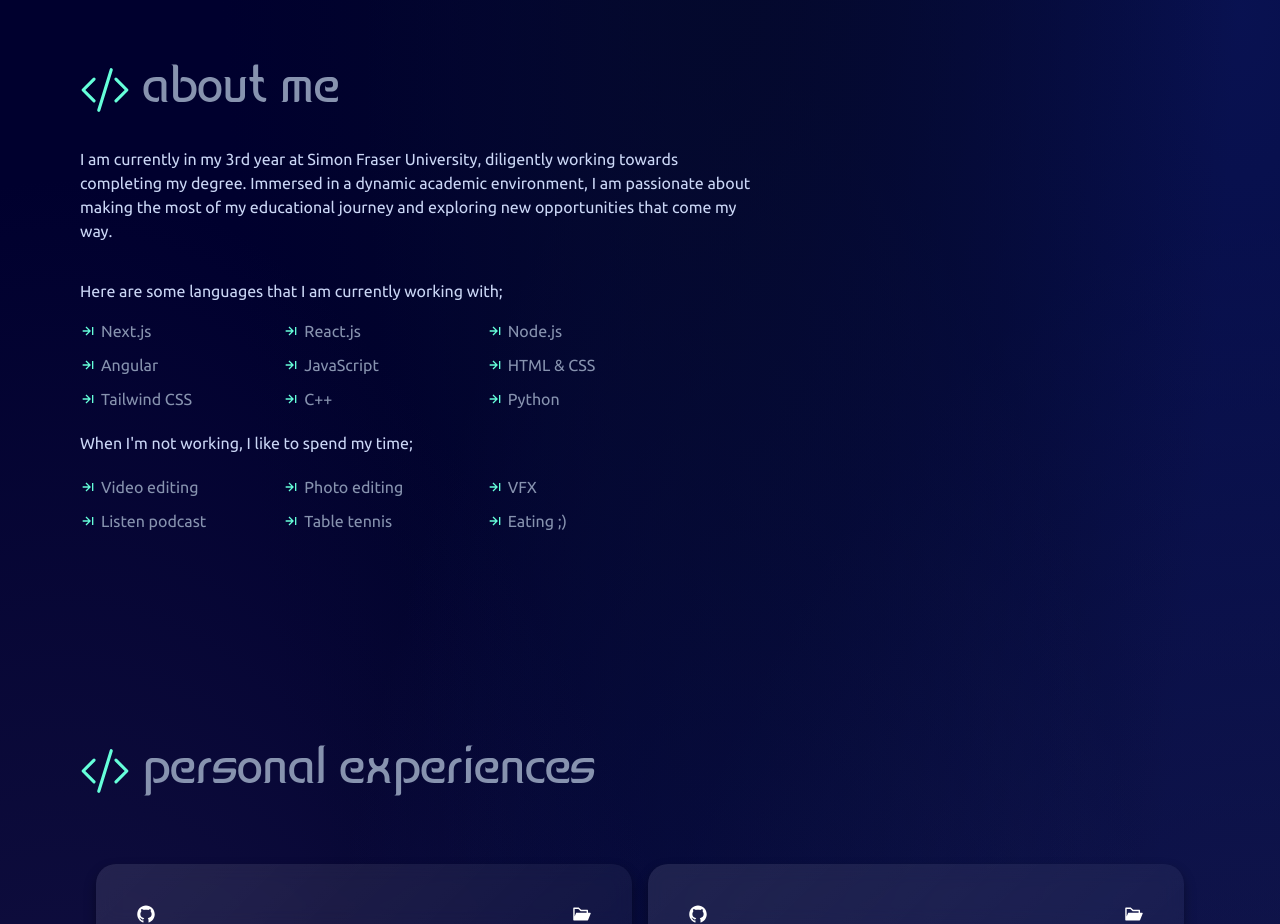
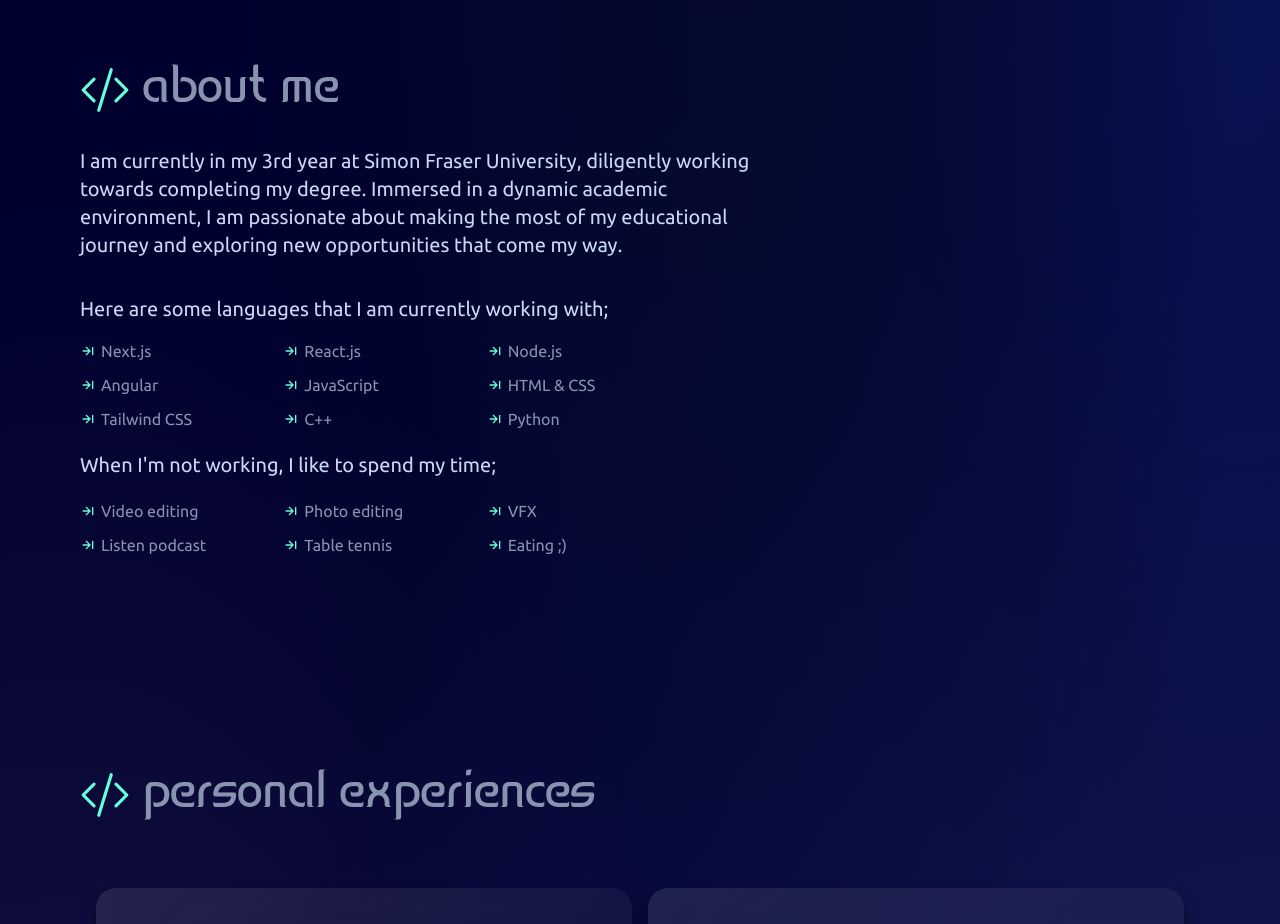
Before and after one commit to gprem09/Portfolio, a Next.js app: page / in a window 1280 px wide. Shown: the part 880-1804 px from the top of the page. Built offline with nearby package versions, Linux system fonts and the light colour scheme.

Commit message:
made changes in about me

```diff
--- a/src/app/globals.css
+++ b/src/app/globals.css
@@ -7,11 +7,6 @@
 @font-face {
   font-family: leoscar;
   src: url('/fonts/Leoscar.ttf');
-}
-
-@font-face {
-  font-family: 'Fragmentcore';
-  src: url('/public/fonts/Fragmentcore.otf');
 }
 
 @font-face {
--- a/src/app/page.js
+++ b/src/app/page.js
@@ -4,7 +4,6 @@ import { useEffect, useState, useCallback, Fragment, useMemo } from 'react';
 import {AiFillLinkedin, AiFillMail, AiFillGithub, AiOutlineEllipsis, AiFillFolderOpen} from 'react-icons/ai'
 import { BiArrowToRight } from "react-icons/bi";
 import { BsCodeSlash,  } from "react-icons/bs";
-import { PiCarProfileFill } from "react-icons/pi";
 import DarkModeToggle from './DarkModeToggle'
 import { Col, Container, Row } from 'react-bootstrap';
 import { Dialog, Transition } from '@headlessui/react';
@@ -209,11 +208,11 @@ export default function Home() {
         <section className='aboutMe'>
           <div>
             <h1 className='fonts textColor'><BsCodeSlash style={{ display: 'inline-block', color: !isDarkMode ? 'rgb(10,25,47)' : '#65FFDA' }} /> about me</h1>
-            <p className={`py-5 paraWidth ${!isDarkMode ? 'textColor' : 'titleColor'}`}>
+            <p className={`py-5 paraWidth text-xl ${!isDarkMode ? 'textColor' : 'titleColor'}`}>
               I am currently in my 3rd year at Simon Fraser University, diligently working towards completing my degree. Immersed in a dynamic academic environment, I am passionate about making the most of my educational journey and exploring new opportunities that come my way.
             </p>
 
-            <p className={`py-4 paraWidth ${!isDarkMode ? 'textColor' : 'titleColor'}`}>Here are some languages that I am currently working with;</p>
+            <p className={`py-4 paraWidth text-xl ${!isDarkMode ? 'textColor' : 'titleColor'}`}>Here are some languages that I am currently working with;</p>
 
             <div style={{
               display: 'grid',
@@ -229,7 +228,7 @@ export default function Home() {
               ))}
             </div>
 
-            <p className={`py-5 paraWidth ${!isDarkMode ? 'textColor' : 'titleColor'}`}>When I&apos;m not working, I like to spend my time;</p>
+            <p className={`py-5 paraWidth text-xl ${!isDarkMode ? 'textColor' : 'titleColor'}`}>When I&apos;m not working, I like to spend my time;</p>
 
             <div style={{
               display: 'grid',
```
